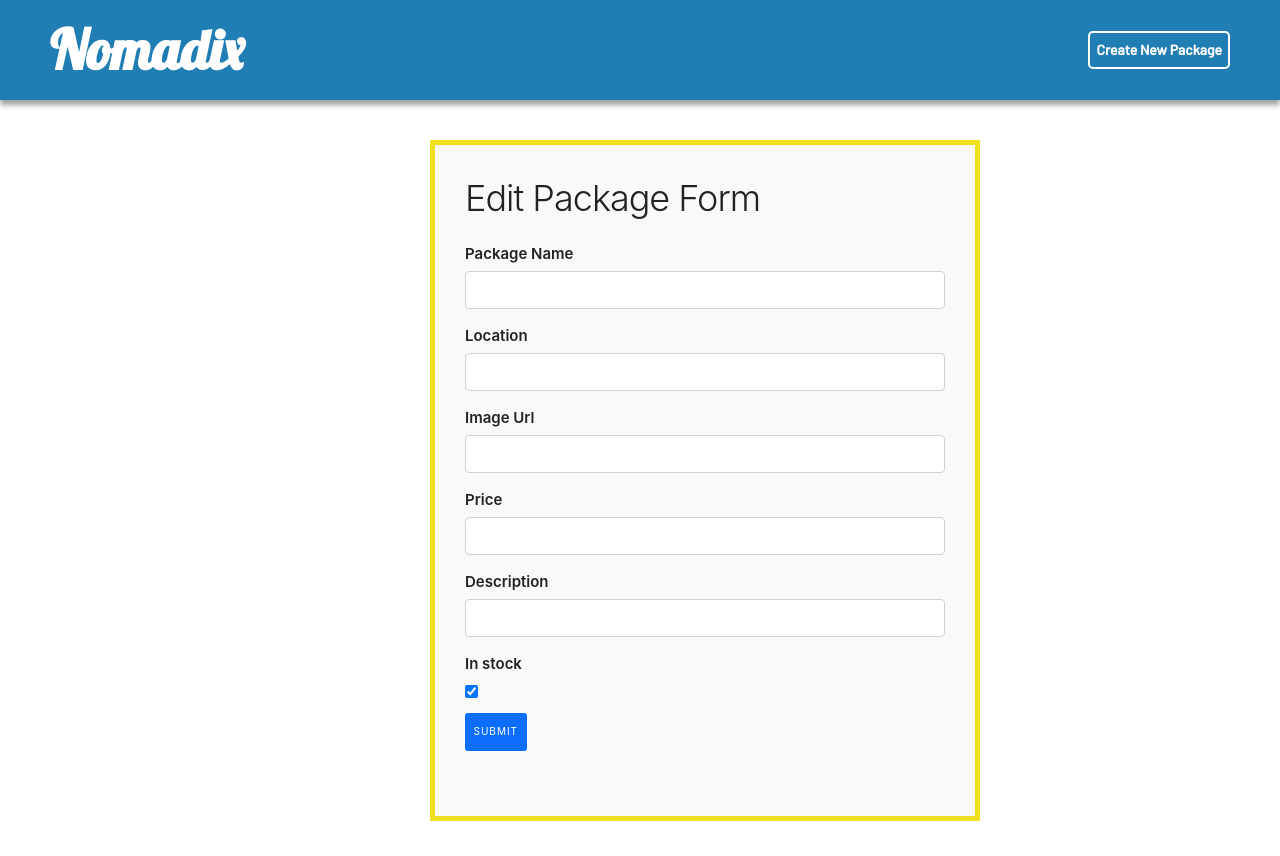
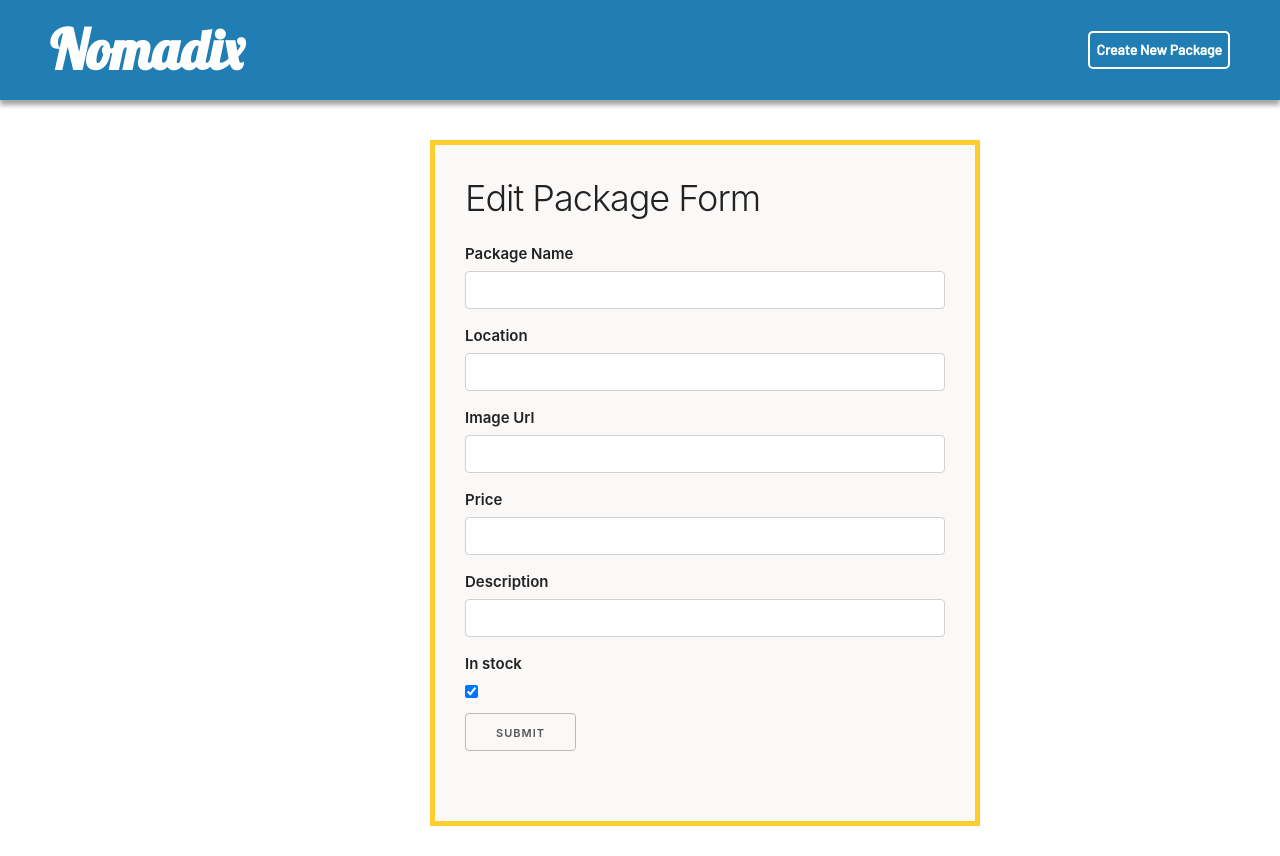
Before and after one commit to yashiazize/PERN-Final-Project, a React (Create React App) app in the folder front-end/: page /travelpackages/1/edit in a window 1280 px wide. Built offline with nearby package versions, Linux system fonts and the light colour scheme; no server answers; a web font is replaced by a local one.

Commit message:
fix submit input

```diff
--- a/front-end/src/App.css
+++ b/front-end/src/App.css
@@ -18,7 +18,7 @@
 .newFormContainer {
     text-align: left;
     background-color: rgb(251, 249, 248);
-    border: 5px solid rgb(238, 224, 32);
+    border: 5px solid #ffce2e;
     margin-left: 430px;
     margin-top: 30px;
     margin-bottom: 30px;
@@ -52,7 +52,7 @@
 .editFormContainer {
     text-align: left;
     background-color: rgb(251, 249, 248);
-    border: 5px solid rgb(238, 224, 32);
+    border: 5px solid #ffce2e;
     margin-left: 430px;
     margin-top: 40px;
     padding: 30px;
--- a/front-end/src/components/PackageDetails.js
+++ b/front-end/src/components/PackageDetails.js
@@ -55,7 +55,7 @@ const PackageDetails = () => {
               <p className="card-text">
                 Description: {tripPackage.description}
               </p>
-              <p className="card-text">Price: {tripPackage.price}</p>
+              <p className="card-text">Price: ${tripPackage.price}</p>
               <p className="card-text">In Stock: {!tripPackage.is_favorite ? (
           <span>✔️</span>
         ) : (
--- a/front-end/src/components/PackagesEditForm.js
+++ b/front-end/src/components/PackagesEditForm.js
@@ -53,7 +53,7 @@ const PackagesEditForm = () => {
   return (
     <section className="editFormContainer">
       <h3> Edit Package Form</h3>
-      <form>
+      <form onSubmit={handleSubmit}>
         <div className="mb-3">
           <label htmlFor="package_name" className="form-label">
             Package Name
@@ -131,9 +131,7 @@ const PackagesEditForm = () => {
             onChange={handleCheckBox}
           />
         </div>
-        <button type="submit" onSubmit={handleSubmit} className="btn btn-primary">
-          Submit
-        </button>
+        <input type="submit" />
       </form>
     </section>
   );
--- a/front-end/src/components/PackagesNewForm.js
+++ b/front-end/src/components/PackagesNewForm.js
@@ -41,7 +41,7 @@ const PackagesNewForm = () => {
   return (
     <section className="newFormContainer">
       <h3> New Package Form</h3>
-      <form>
+      <form onSubmit={handleSubmit}>
         <div className="mb-3">
           <label htmlFor="package_name" className="form-label">
             Package Name
@@ -119,9 +119,7 @@ const PackagesNewForm = () => {
             onChange={handleCheckbox}
           />
         </div>
-        <button type="submit" onSubmit={handleSubmit} className="btn btn-primary">
-          Submit
-        </button>
+        <input type="submit" />
       </form>
     </section>
   );
```
